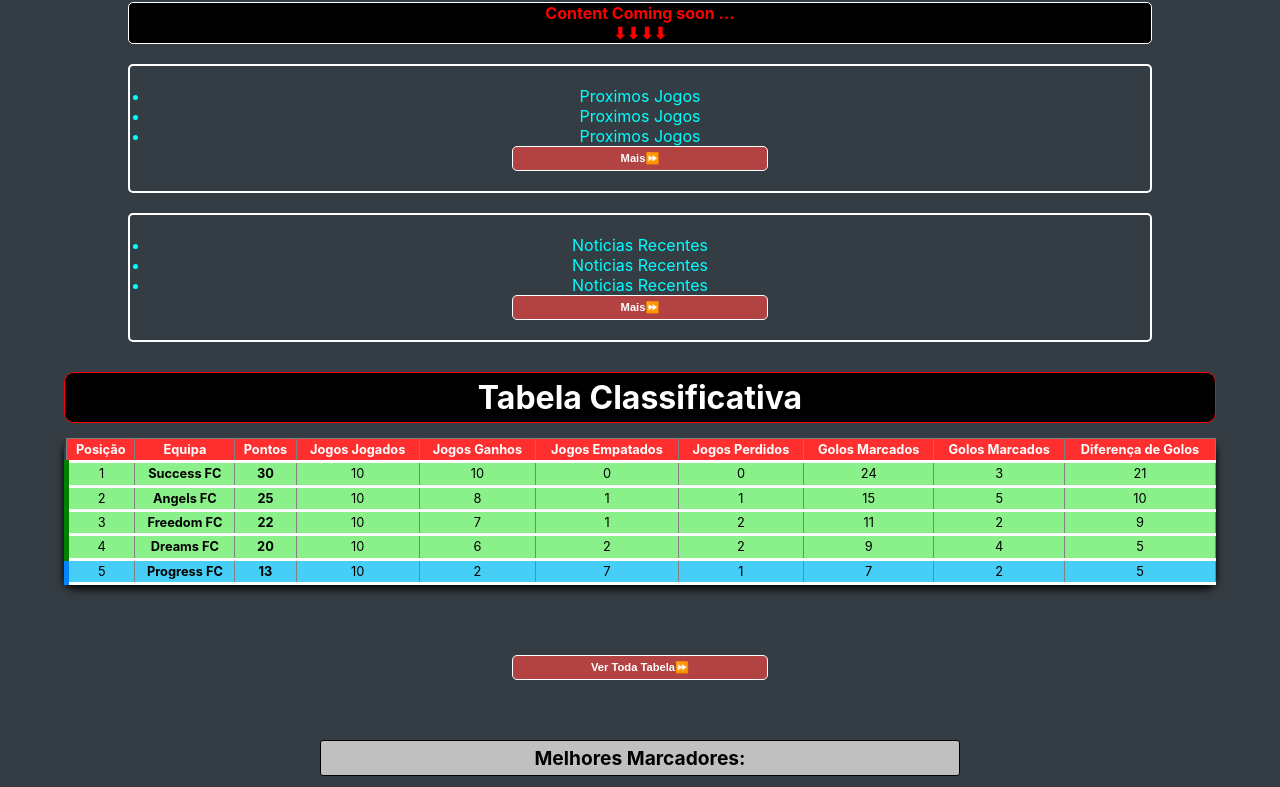
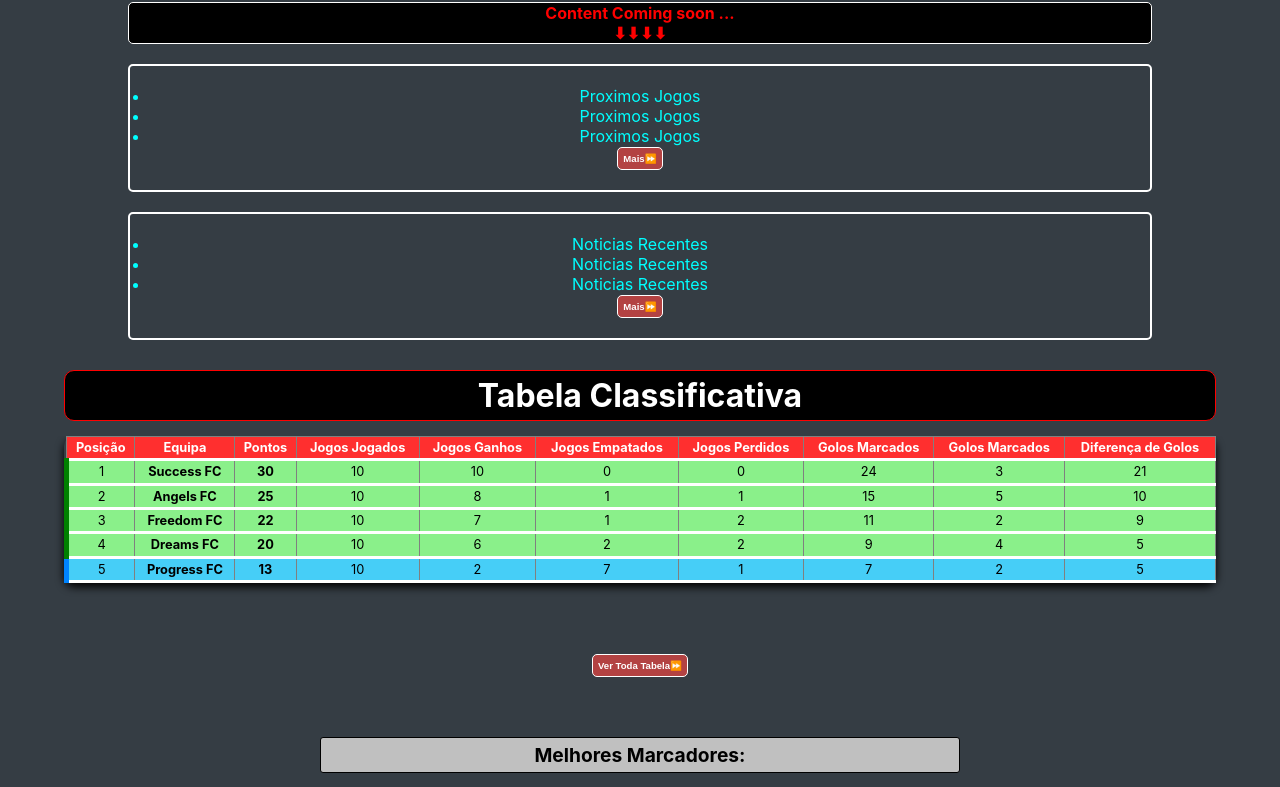
Before and after one commit to Freddsterius/maningue-bola, a React (Create React App) app: page / in a window 1280 px wide. Shown: the part 807-1594 px from the top of the page. Built offline with nearby package versions, Linux system fonts and the light colour scheme.

Commit message:
minor changes:inicio btns, width is now auto

```diff
--- a/src/pages/inicio/Inicio.css
+++ b/src/pages/inicio/Inicio.css
@@ -77,11 +77,11 @@ button {
   color: white;
   text-wrap: nowrap;
   text-overflow: hide;
-  font-size: 0.7rem;
-  font-weight: 900;
+  font-size: 0.6rem;
+  font-weight: 800;
   background-color: rgb(179, 66, 66);
   padding: 5px;
-  width: 20vw;
+  width: auto;
   border-radius: 5px;
   border: 1px solid white;
 }
```
